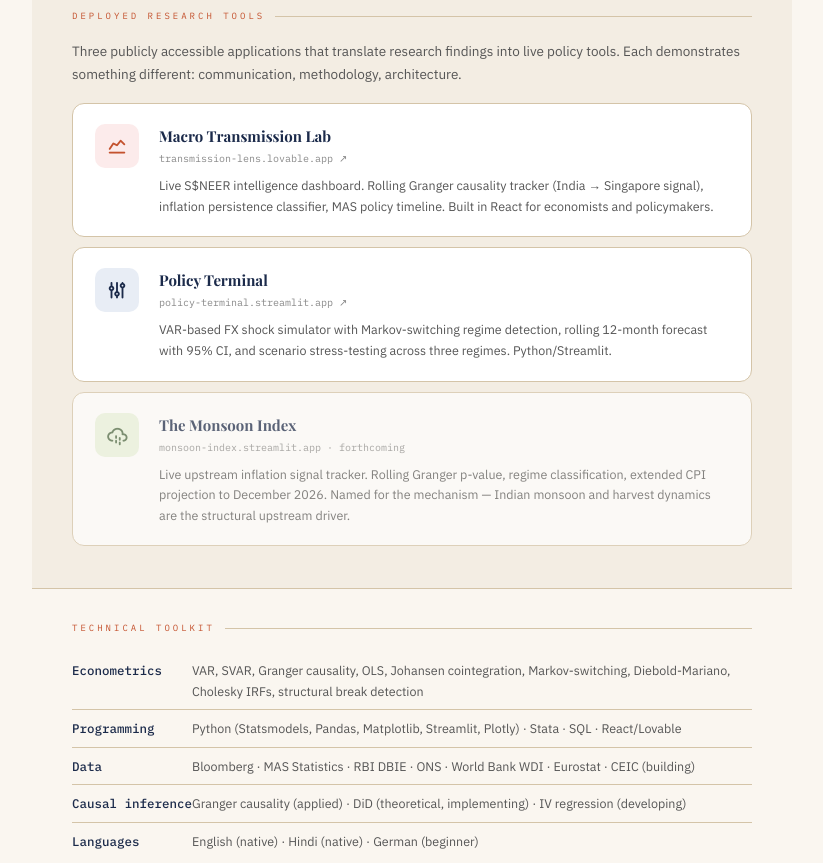
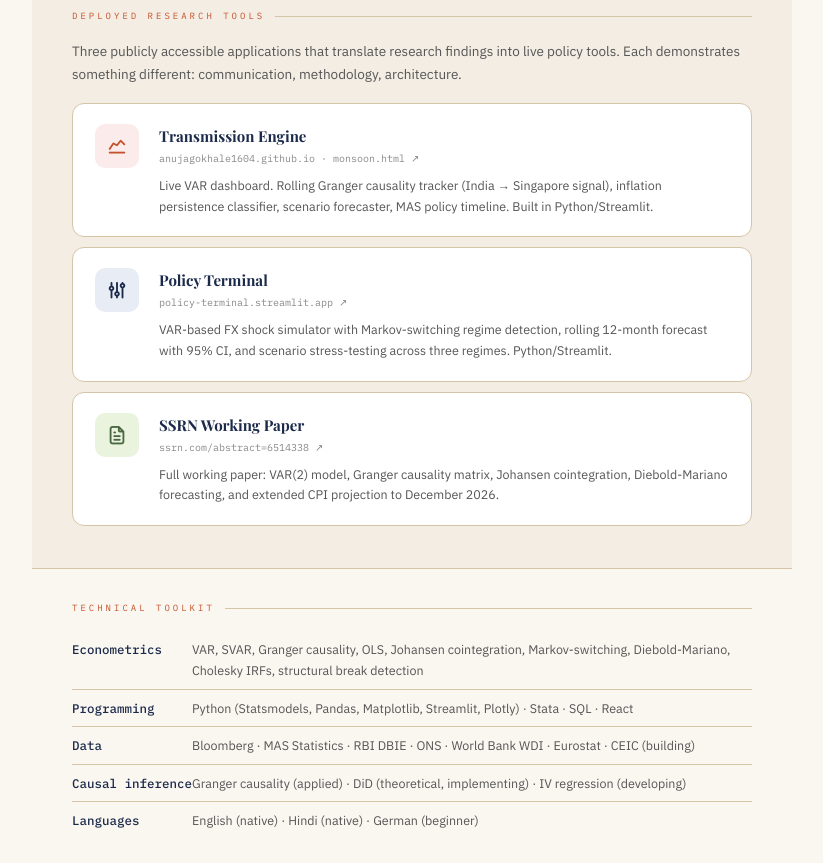
Before and after one commit to anujagokhale1604/anujagokhale.github.io, a plain HTML site: page index.html in a window 1280 px wide. Shown: the part 1840-2703 px from the top of the page, without its empty margins (228-1051 px from the left). Drawn offline with nearby package versions, Linux system fonts and the light colour scheme; a web font is replaced by a local one.

Commit message:
Update index.html

```diff
--- a/index.html
+++ b/index.html
@@ -123,7 +123,8 @@ body{font-family:'IBM Plex Sans',sans-serif;background:var(--cream);color:var(--
 
 /* FOOTER */
 .footer{background:var(--navy);padding:24px 40px;font-family:'IBM Plex Mono',monospace;font-size:10px;color:rgba(255,255,255,0.4);display:flex;justify-content:space-between;align-items:center;flex-wrap:wrap;gap:8px;letter-spacing:0.5px}
-.footer span{color:rgba(255,255,255,0.65)}
+.footer a{color:rgba(255,255,255,0.65);text-decoration:none;transition:color 0.15s}
+.footer a:hover{color:white}
 
 @media(max-width:600px){
   .cover{padding:32px 20px 24px}
@@ -163,7 +164,7 @@ body{font-family:'IBM Plex Sans',sans-serif;background:var(--cream);color:var(--
   </div>
   <div class="cover-links">
     <a href="https://ssrn.com/abstract=6514338" target="_blank" class="clink"><i class="ti ti-file-text"></i>SSRN Paper</a>
-    <a href="https://transmission-lens.lovable.app" target="_blank" class="clink"><i class="ti ti-chart-line"></i>Live Dashboard</a>
+    <a href="https://anujagokhale1604.github.io/anujagokhale.github.io/monsoon.html" target="_blank" class="clink"><i class="ti ti-chart-line"></i>Live Dashboard</a>
     <a href="https://policy-terminal.streamlit.app" target="_blank" class="clink"><i class="ti ti-adjustments"></i>Policy Terminal</a>
     <a href="mailto:anujagokhale1604@gmail.com" class="clink"><i class="ti ti-mail"></i>Contact</a>
   </div>
@@ -226,7 +227,7 @@ body{font-family:'IBM Plex Sans',sans-serif;background:var(--cream);color:var(--
   <div class="sec-label">Working paper</div>
   <div class="paper-card">
     <div class="paper-title">Cross-Country Macroeconomic Dynamics: Inflation, Growth, and Monetary Policy — India, Singapore, and the United Kingdom</div>
-    <div class="paper-meta">Gokhale, Anuja A. (2026) · SSRN Working Paper · ssrn.com/abstract=6514338</div>
+    <div class="paper-meta">Gokhale, Anuja A. (2026) · SSRN Working Paper · <a href="https://ssrn.com/abstract=6514338" target="_blank" style="color:var(--navy);text-decoration:underline;">ssrn.com/abstract=6514338</a></div>
     <div class="paper-abs">Examines how inflation dynamics, monetary policy frameworks, and growth cycles interacted across the post-pandemic period in three structurally distinct economies. Documents near-unit inflation persistence, an asymmetric cross-country Granger causality chain, structural VAR analysis, Johansen cointegration validation, and Diebold-Mariano out-of-sample forecasting. Extended VAR projection to December 2026 with direct policy implications for the MAS S$NEER framework.</div>
     <div class="methods-wrap">
       <span class="mtag">OLS persistence</span>
@@ -244,13 +245,13 @@ body{font-family:'IBM Plex Sans',sans-serif;background:var(--cream);color:var(--
   <div class="sec-label">Deployed research tools</div>
   <div class="body" style="margin-bottom:16px">Three publicly accessible applications that translate research findings into live policy tools. Each demonstrates something different: communication, methodology, architecture.</div>
 
-  <a href="https://transmission-lens.lovable.app" target="_blank" style="text-decoration:none">
+  <a href="https://anujagokhale1604.github.io/anujagokhale.github.io/monsoon.html" target="_blank" style="text-decoration:none">
     <div class="tool-card">
       <div class="t-icon ic-rust"><i class="ti ti-chart-line" aria-hidden="true"></i></div>
       <div>
-        <div class="tool-name">Macro Transmission Lab</div>
-        <div class="tool-url">transmission-lens.lovable.app ↗</div>
-        <div class="tool-desc">Live S$NEER intelligence dashboard. Rolling Granger causality tracker (India → Singapore signal), inflation persistence classifier, MAS policy timeline. Built in React for economists and policymakers.</div>
+        <div class="tool-name">Transmission Engine</div>
+        <div class="tool-url">anujagokhale1604.github.io · monsoon.html ↗</div>
+        <div class="tool-desc">Live VAR dashboard. Rolling Granger causality tracker (India → Singapore signal), inflation persistence classifier, scenario forecaster, MAS policy timeline. Built in Python/Streamlit.</div>
       </div>
     </div>
   </a>
@@ -266,14 +267,16 @@ body{font-family:'IBM Plex Sans',sans-serif;background:var(--cream);color:var(--
     </div>
   </a>
 
-  <div class="tool-card" style="opacity:0.7">
-    <div class="t-icon ic-sage"><i class="ti ti-cloud-rain" aria-hidden="true"></i></div>
-    <div>
-      <div class="tool-name">The Monsoon Index</div>
-      <div class="tool-url">monsoon-index.streamlit.app · forthcoming</div>
-      <div class="tool-desc">Live upstream inflation signal tracker. Rolling Granger p-value, regime classification, extended CPI projection to December 2026. Named for the mechanism — Indian monsoon and harvest dynamics are the structural upstream driver.</div>
+  <a href="https://ssrn.com/abstract=6514338" target="_blank" style="text-decoration:none">
+    <div class="tool-card">
+      <div class="t-icon ic-sage"><i class="ti ti-file-text" aria-hidden="true"></i></div>
+      <div>
+        <div class="tool-name">SSRN Working Paper</div>
+        <div class="tool-url">ssrn.com/abstract=6514338 ↗</div>
+        <div class="tool-desc">Full working paper: VAR(2) model, Granger causality matrix, Johansen cointegration, Diebold-Mariano forecasting, and extended CPI projection to December 2026.</div>
+      </div>
     </div>
-  </div>
+  </a>
 </div>
 
 <!-- SKILLS -->
@@ -281,10 +284,10 @@ body{font-family:'IBM Plex Sans',sans-serif;background:var(--cream);color:var(--
   <div class="sec-label">Technical toolkit</div>
   <table class="sk-table">
     <tr><td class="sk-label">Econometrics</td><td class="sk-val">VAR, SVAR, Granger causality, OLS, Johansen cointegration, Markov-switching, Diebold-Mariano, Cholesky IRFs, structural break detection</td></tr>
-    <tr><td class="sk-label">Programming</td><td class="sk-val">Python (Statsmodels, Pandas, Matplotlib, Streamlit, Plotly) · Stata · SQL · React/Lovable</td></tr>
+    <tr><td class="sk-label">Programming</td><td class="sk-val">Python (Statsmodels, Pandas, Matplotlib, Streamlit, Plotly) · Stata · SQL · React</td></tr>
     <tr><td class="sk-label">Data</td><td class="sk-val">Bloomberg · MAS Statistics · RBI DBIE · ONS · World Bank WDI · Eurostat · CEIC (building)</td></tr>
     <tr><td class="sk-label">Causal inference</td><td class="sk-val">Granger causality (applied) · DiD (theoretical, implementing) · IV regression (developing)</td></tr>
-    <tr><td class="sk-label">Languages</td><td class="sk-val">English (native) · Hindi (native)  · German (beginner)</td></tr>
+    <tr><td class="sk-label">Languages</td><td class="sk-val">English (native) · Hindi (native) · German (beginner)</td></tr>
   </table>
 </div>
 
@@ -347,7 +350,11 @@ body{font-family:'IBM Plex Sans',sans-serif;background:var(--cream);color:var(--
 
 <div class="footer">
   <div>Anuja A. Gokhale · Research Portfolio · May 2026</div>
-  <div><span>ssrn.com/abstract=6514338</span> · <span>transmission-lens.lovable.app</span></div>
+  <div>
+    <a href="https://ssrn.com/abstract=6514338" target="_blank">ssrn.com/abstract=6514338</a>
+    &nbsp;·&nbsp;
+    <a href="https://anujagokhale1604.github.io/anujagokhale.github.io/monsoon.html" target="_blank">anujagokhale1604.github.io/monsoon ↗</a>
+  </div>
 </div>
 
 </div>
```
